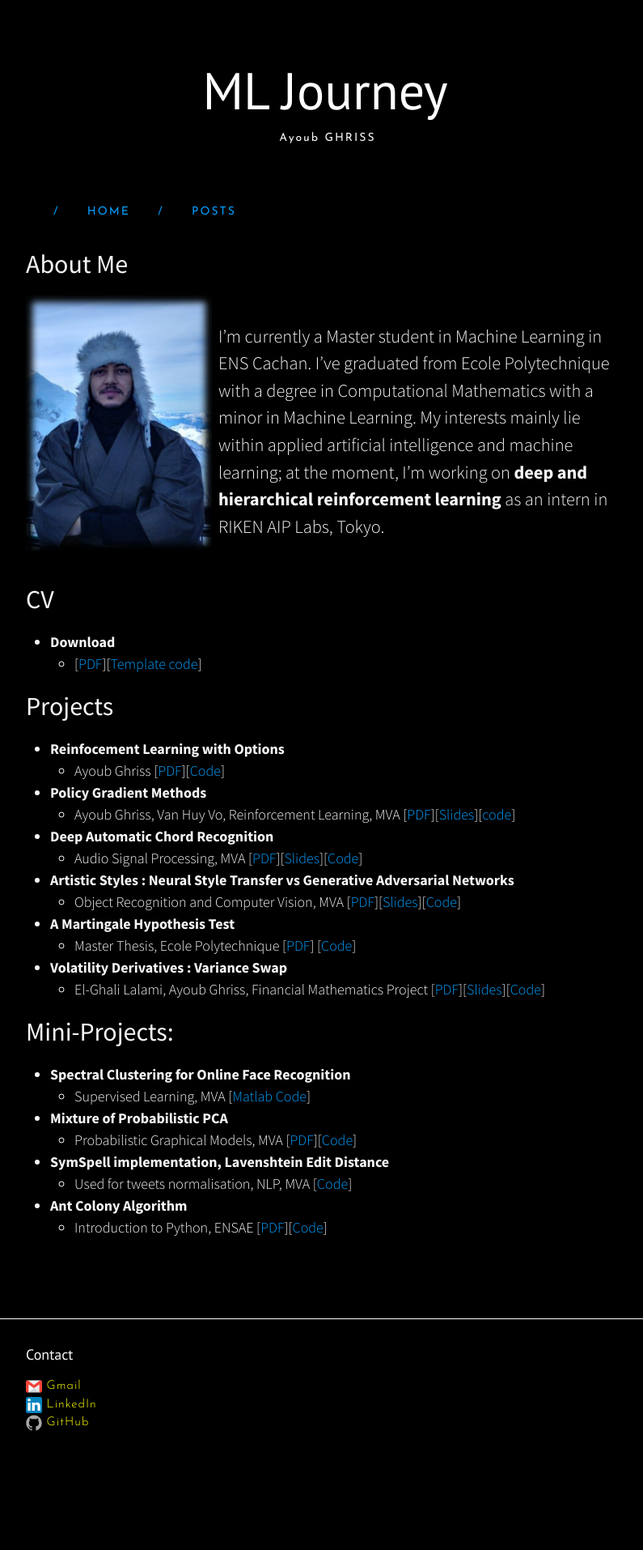
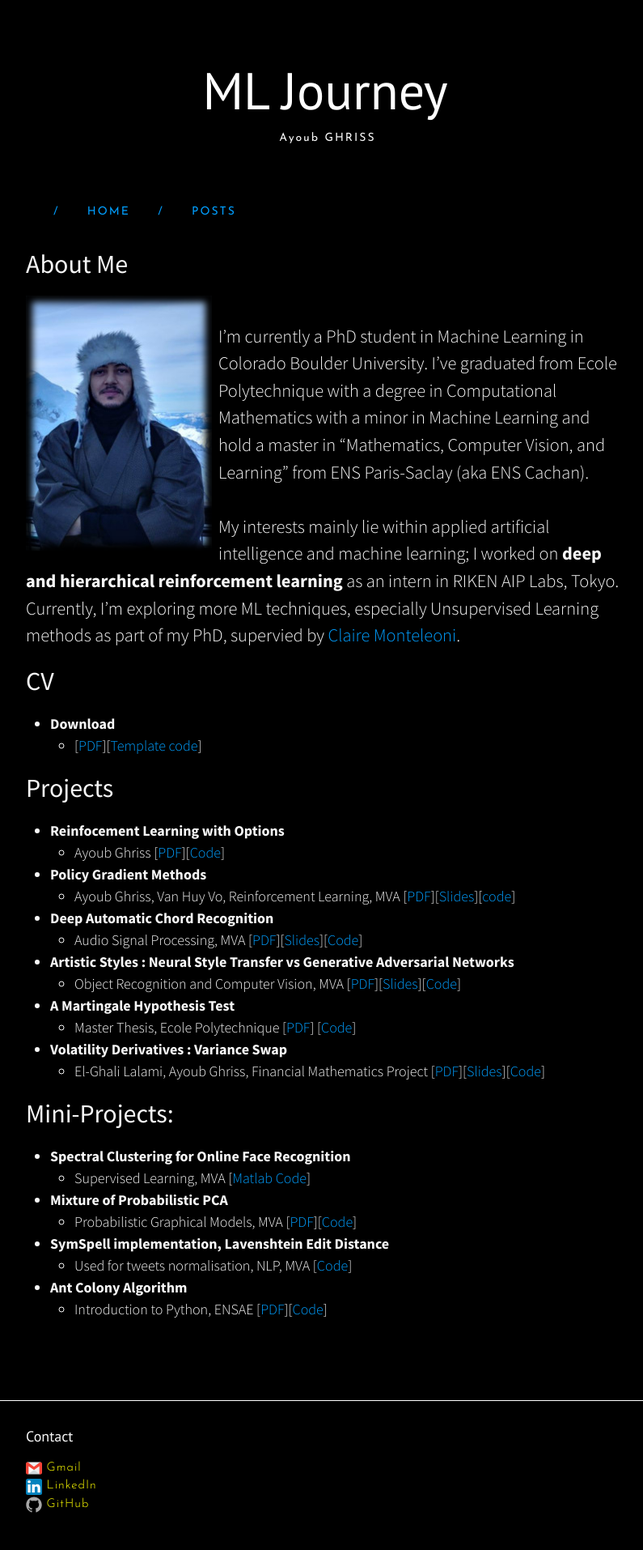
Before and after one commit to Ayyuriss/ayyuriss.github.io, a Jekyll site: the page built from index.md, in a window 1280 px wide. Shown: the whole page at 81% size, without its empty margins (238-1033 px from the left). Built offline with Jekyll 4.4.1, drawn with Linux system fonts in a browser that asks for light colours; the list of posts is cut into pages by our own code; comment, search, counter and statistics services are not loaded; before the commit the page ends 1814 px from its top, so only the background shows below that.

Commit message:
Update CV, Add PhD

```diff
--- a/index.md
+++ b/index.md
@@ -13,9 +13,8 @@ include profile-pic.html
 img="/files/photo.jpg"
 %}
 <br>
-I'm currently a Master student in Machine Learning in ENS Cachan. I've graduated from Ecole Polytechnique with a degree in Computational Mathematics with a minor in Machine Learning.
-My interests mainly lie within applied artificial intelligence and machine learning; at the moment, I'm working on **deep and hierarchical reinforcement learning** as an intern in RIKEN AIP Labs, Tokyo.
-<br>
+I'm currently a PhD student in Machine Learning in Colorado Boulder University. I've graduated from Ecole Polytechnique with a degree in Computational Mathematics with a minor in Machine Learning and hold a master in "Mathematics, Computer Vision, and Learning" from ENS Paris-Saclay (aka ENS Cachan).<br><br>
+My interests mainly lie within applied artificial intelligence and machine learning; I worked on **deep and hierarchical reinforcement learning** as an intern in RIKEN AIP Labs, Tokyo. Currently, I'm exploring more ML techniques, especially Unsupervised Learning methods as part of my PhD, supervied by [Claire Monteleoni](https://www.colorado.edu/faculty/claire-monteleoni/).
 <br>
 
 ## CV
```
Also changed, not shown: 1 other file.
